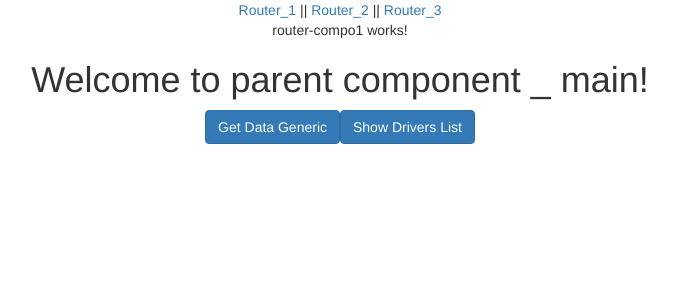
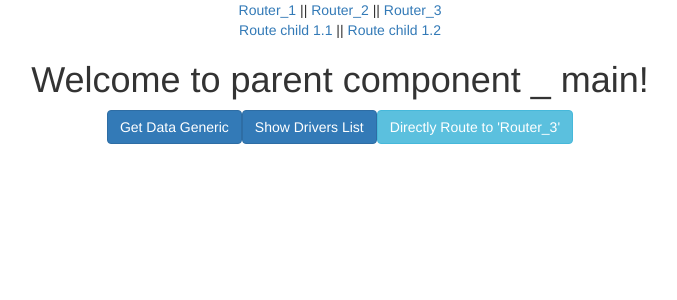
Before and after one commit to deepan094/firstNG2_basics, an Angular app: page /router1 in a window 1280 px wide. Shown: the top 300 px of the page, without its empty margins (300-977 px from the left). Built offline with nearby package versions, Linux system fonts and the light colour scheme; what @angular/Http would draw is missing.

Commit message:
Nested routing basics

```diff
--- a/src/app/app.component.html
+++ b/src/app/app.component.html
@@ -32,6 +32,13 @@
     *ngIf = "isShowDrivers">
     Hide Drivers List
   </button>
+  <button
+    type="button"
+    class="btn btn-info"
+    (click) = "Router_3Go()">
+    Directly Route to 'Router_3'
+  </button>
+
 
 <!-- Child1 Component -->
   <app-child1
--- a/src/app/app.component.ts
+++ b/src/app/app.component.ts
@@ -1,6 +1,7 @@
 import { Component } from '@angular/core';
 import { UtilityService } from "./Services/app.UtilityService";
 import { HttpHelperService } from './Services/http-service'
+import { Router } from '@angular/router'
 
 @Component({
   selector: 'app-root',
@@ -11,13 +12,18 @@ export class AppComponent {
 
   getOutput : any;
   isShowDrivers = false;
-  constructor( private _UtilityService:UtilityService , private _HttpServiceService:HttpHelperService){
+  constructor(
+    private _Router : Router,
+    private _UtilityService:UtilityService ,
+    private _HttpServiceService:HttpHelperService){
 
   }
   handleChildData($e){
     alert($e);
   }
-
+  Router_3Go(){
+    this._Router.navigate(['/router3']);
+  }
   getData(){
     this._HttpServiceService.getHttpData("http://date.jsontest.com/")
       .subscribe(
--- /dev/null
+++ b/src/app/app.emptyCompo.ts
@@ -0,0 +1,9 @@
+import {Component} from '@angular/core';
+
+@Component({
+  selector: 'emptyComponent',
+  template: `<b>Error in routing !</b>`
+})
+
+export class emptyCompo {
+}
--- a/src/app/app.module.ts
+++ b/src/app/app.module.ts
@@ -12,6 +12,8 @@ import { RouterCompo1Component } from './router-compo1/router-compo1.component';
 import { appRoute } from './app.routes';
 import { RouterModule } from '@angular/router';
 import { RouterCompo3Component } from './router-compo3/router-compo3.component';
+import { Route11Component } from './route1-1/route1-1.component';
+import { emptyCompo } from "./app.emptyCompo";
 
 @NgModule({
   declarations: [
@@ -19,7 +21,9 @@ import { RouterCompo3Component } from './router-compo3/router-compo3.component';
     Child1Component,
     RouterCompo2Component,
     RouterCompo1Component,
-    RouterCompo3Component
+    RouterCompo3Component,
+    Route11Component,
+    emptyCompo
   ],
   imports: [
     BrowserModule,
--- /dev/null
+++ b/src/app/route1-1/route1-1.component.html
@@ -0,0 +1,3 @@
+<p>
+  route1-1 works!
+</p>
--- /dev/null
+++ b/src/app/route1-1/route1-1.component.ts
@@ -0,0 +1,15 @@
+import { Component, OnInit } from '@angular/core';
+
+@Component({
+  selector: 'app-route1-1',
+  templateUrl: './route1-1.component.html',
+  styleUrls: ['./route1-1.component.css']
+})
+export class Route11Component implements OnInit {
+
+  constructor() { }
+
+  ngOnInit() {
+  }
+
+}
--- a/src/app/router-compo1/router-compo1.component.html
+++ b/src/app/router-compo1/router-compo1.component.html
@@ -1,3 +1,6 @@
+
 <p>
-  router-compo1 works!
+  <a [routerLink] = "['router', 1]">Route child 1.1</a> ||
+  <a [routerLink] = "['router', 2]">Route child 1.2</a>
+  <router-outlet></router-outlet>
 </p>
```
Also changed, not shown: src/app/app.routes.ts (+12 -1 lines), src/app/route1-1/route1-1.component.css (added), 1 other file (tests, documents, lock files or other folders).
